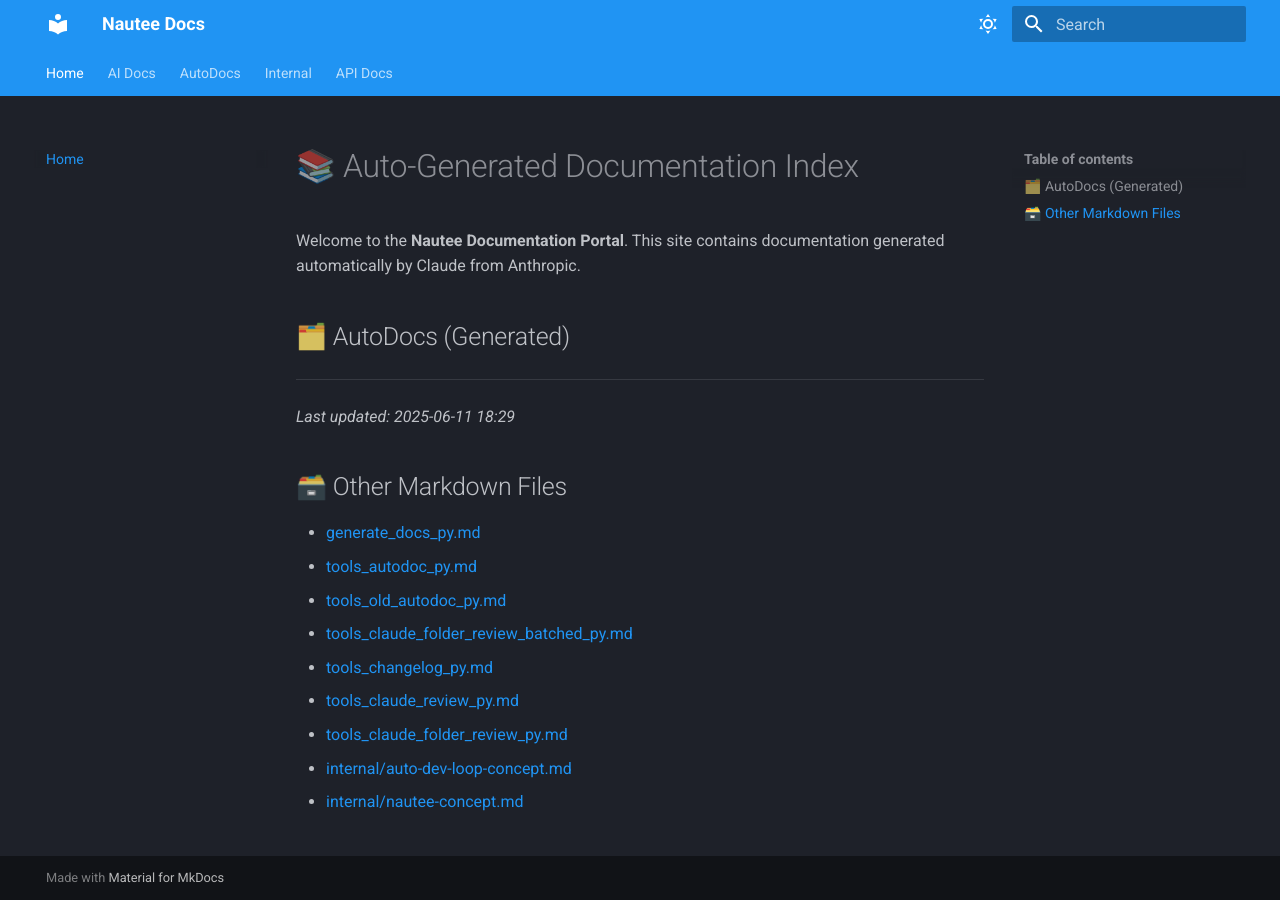
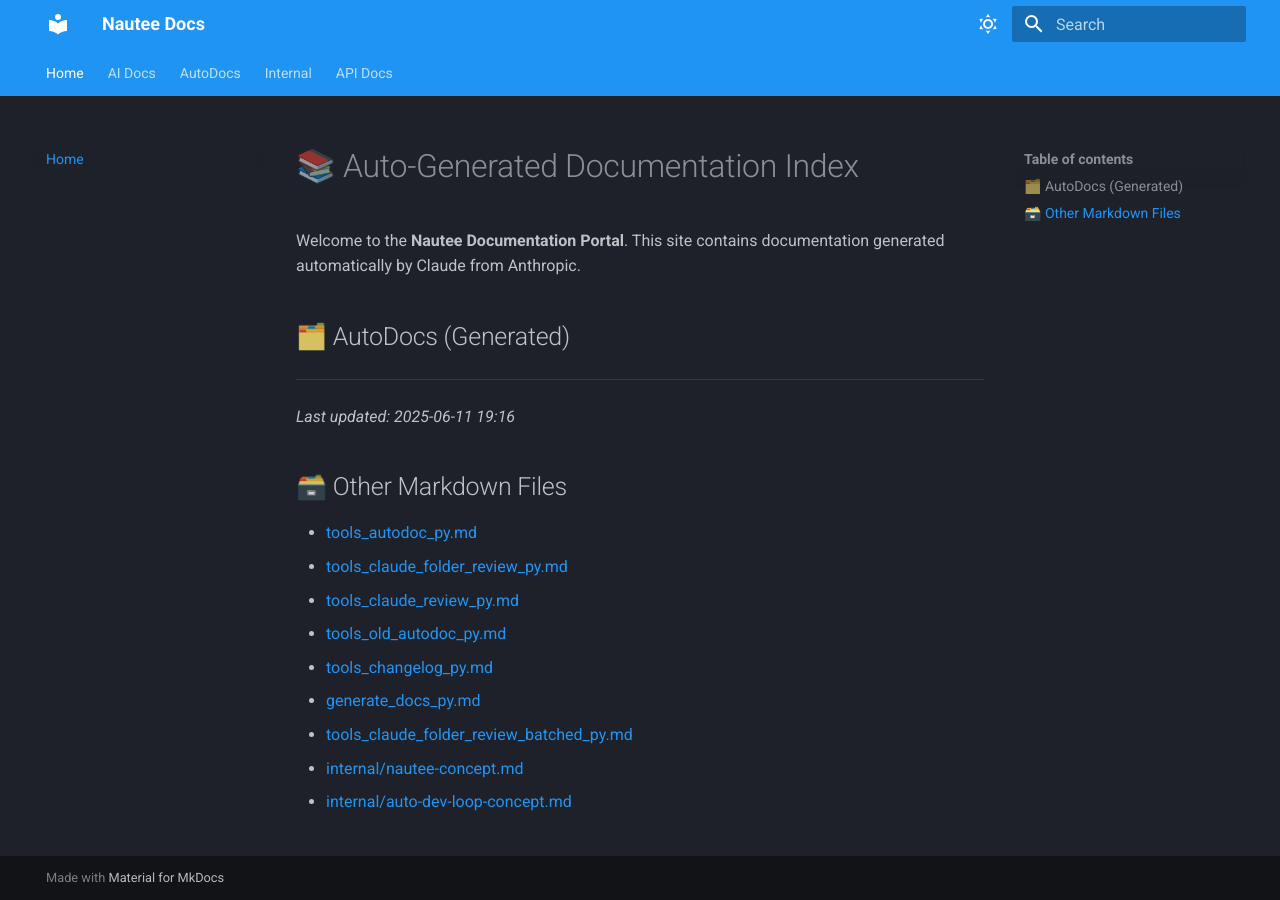
Before and after one commit to 48Nauts-Operator/nautee, an MkDocs documentation site: the page built from docs/index.md, in a window 1280 px wide. Built offline with MkDocs 1.6.1 and Material for MkDocs 9.7.7, drawn with Linux system fonts in a browser that asks for light colours.

```diff
--- a/docs/index.md
+++ b/docs/index.md
@@ -7,16 +7,16 @@ Welcome to the **Nautee Documentation Portal**. This site contains documentation
 
 ---
 
-_Last updated: 2025-06-11 18:29_
+_Last updated: 2025-06-11 19:16_
 
 ## 🗃️ Other Markdown Files
 
+- [tools_autodoc_py.md](tools_autodoc_py.md)
+- [tools_claude_folder_review_py.md](tools_claude_folder_review_py.md)
+- [tools_claude_review_py.md](tools_claude_review_py.md)
+- [tools_old_autodoc_py.md](tools_old_autodoc_py.md)
+- [tools_changelog_py.md](tools_changelog_py.md)
 - [generate_docs_py.md](generate_docs_py.md)
-- [tools_autodoc_py.md](tools_autodoc_py.md)
-- [tools_old_autodoc_py.md](tools_old_autodoc_py.md)
 - [tools_claude_folder_review_batched_py.md](tools_claude_folder_review_batched_py.md)
-- [tools_changelog_py.md](tools_changelog_py.md)
-- [tools_claude_review_py.md](tools_claude_review_py.md)
-- [tools_claude_folder_review_py.md](tools_claude_folder_review_py.md)
+- [internal/nautee-concept.md](internal/nautee-concept.md)
 - [internal/auto-dev-loop-concept.md](internal/auto-dev-loop-concept.md)
-- [internal/nautee-concept.md](internal/nautee-concept.md)
```
